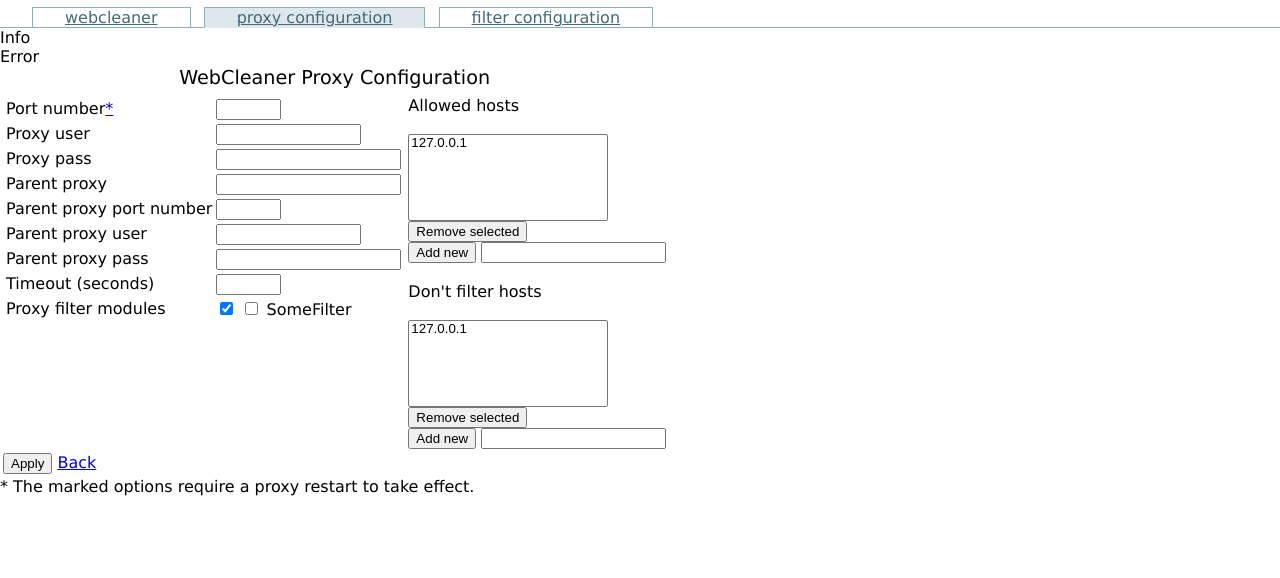
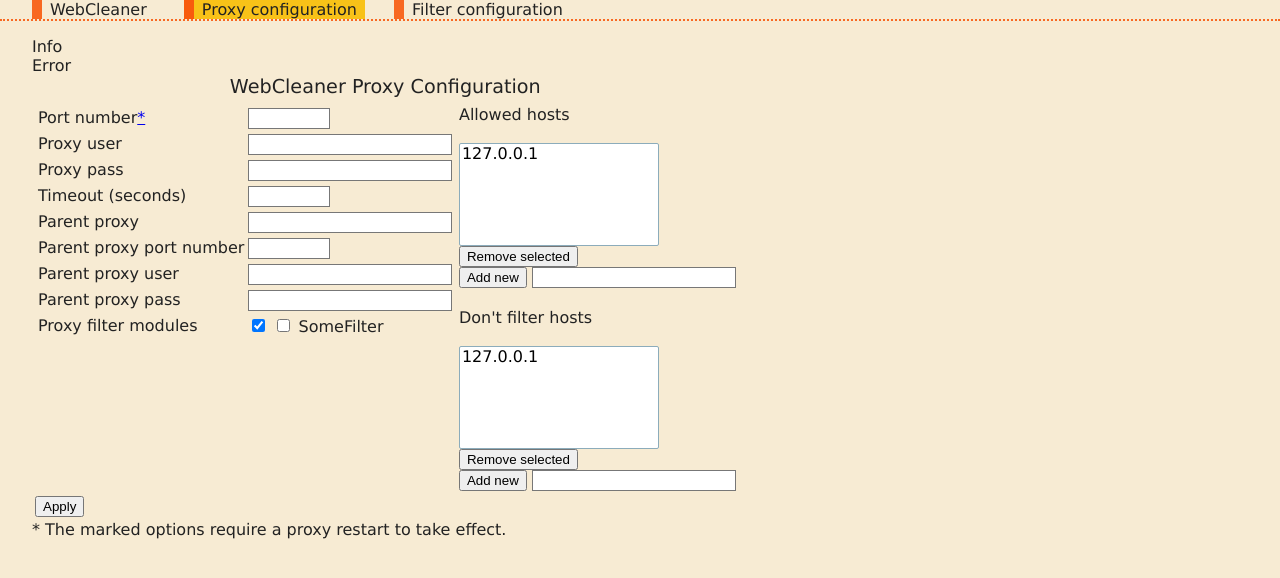
Before and after one commit to HomeRad/TorCleaner, a Python web app: template templates/classic/config.html in a window 1280 px wide. Shown: the top 578 px of the page. Run offline with Jinja, Linux system fonts and the light colour scheme; the template is opened without the code that fills it, so the values that code supplies are empty.

Commit message:
more layout stuff
git-svn-id: https://webcleaner.svn.sourceforge.net/svnroot/webcleaner/trunk/webcleaner2@1687 e058641e-7c0d-0410-ba67-d7ca6cf85b4a

```diff
--- a/templates/classic/config.html
+++ b/templates/classic/config.html
@@ -14,6 +14,7 @@
  tal:content="t_filterconf">Filter configuration</a>
 </div>
 
+<div class="content">
 <div tal:repeat="item info">
 <span tal:replace="item">Info</span>
 </div>
@@ -35,55 +36,55 @@
 <tr valign="top">
 <td><span tal:replace="port">Port number</span><a href="#restart">*</a></td>
 <td>
-  <input type="text" name="port" size="5" maxlength="5"
+  <input class="context" type="text" name="port" size="5" maxlength="5"
    tal:attributes="value config/strport">
 </td>
 </tr>
 <tr valign="top">
 <td><span tal:replace="proxyuser">Proxy user</span></td>
 <td>
-  <input type="text" name="proxyuser" size="15"
+  <input class="context" type="text" name="proxyuser" size="20"
    tal:attributes="value config/proxyuser">
 </td>
 </tr>
 <tr valign="top">
 <td><span tal:replace="proxypass">Proxy pass</span></td>
 <td>
-  <input type="password" name="proxypass" value="">
+  <input class="context" type="password" name="proxypass" value="" size="20">
+</td>
+</tr>
+<tr valign="top">
+<td><span tal:replace="timeout">Timeout (seconds)</span></td>
+<td>
+  <input class="context" type="text" name="timeout" value="" size="5" maxlength="5"
+   tal:attributes="value config/strtimeout">
 </td>
 </tr>
 <tr valign="top">
 <td><span tal:replace="parentproxy">Parent proxy</span></td>
 <td>
-  <input type="text" name="parentproxy" size="20"
+  <input class="context" type="text" name="parentproxy" size="20"
    tal:attributes="value config/parentproxy">
 </td>
 </tr>
 <tr valign="top">
 <td><span tal:replace="parentproxyport">Parent proxy port number</span></td>
 <td>
-  <input type="text" name="parentproxyport" size="5" maxlength="5"
+  <input class="context" type="text" name="parentproxyport" size="5" maxlength="5"
    tal:attributes="value config/strparentproxyport">
 </td>
 </tr>
 <tr valign="top">
 <td><span tal:replace="parentproxyuser">Parent proxy user</span></td>
 <td>
-  <input type="text" name="parentproxyuser" size="15"
+  <input class="context" type="text" name="parentproxyuser" size="20"
    tal:attributes="value config/parentproxyuser">
 </td>
 </tr>
 <tr valign="top">
 <td><span tal:replace="parentproxypass">Parent proxy pass</span></td>
 <td>
-  <input type="password" name="parentproxypass" value="">
-</td>
-</tr>
-<tr valign="top">
-<td><span tal:replace="timeout">Timeout (seconds)</span></td>
-<td>
-  <input type="text" name="timeout" value="" size="5" maxlength="5"
-   tal:attributes="value config/strtimeout">
+  <input class="context" type="password" name="parentproxypass" value="" size="20">
 </td>
 </tr>
 <tr valign="top">
@@ -110,7 +111,7 @@
 <br>
 <input type="submit" name="addallowed" value="Add new"
  tal:attributes="value add">
-<input type="text" name="newallowed" value="" size="20">
+<input class="context" type="text" name="newallowed" value="" size="20">
 
 <br><br>
 
@@ -126,19 +127,19 @@
 <br>
 <input type="submit" name="addnofilter" value="Add new"
  tal:attributes="value add">
-<input type="text" name="newnofilter" value="" size="20">
+<input class="context" type="text" name="newnofilter" value="" size="20">
 
 </td>
 </tr>
 <tr>
 <td colspan="2">
   <input type="submit" value="Apply" tal:attributes="value configapply">
-  <a href="/" tal:content="back">Back</a>
 </td>
 </tr>
 </table>
 </form>
 <a name="restart">*</a>
 The marked options require a proxy restart to take effect.
+</div>
 </body>
 </html>
--- a/templates/classic/index.html
+++ b/templates/classic/index.html
@@ -13,7 +13,7 @@
 <a href="filterconfig.html" class="plain"
  tal:content="t_filterconf">Filter configuration</a>
 </div>
-<div>
+<div class="content">
 Welcome to the wonderful world of WebCleaner, the land of lounge lizards.
 </div>
 </body>
--- a/templates/classic/wc.css
+++ b/templates/classic/wc.css
@@ -1,6 +1,6 @@
 body {
     font-family: Verdana, Helvetica, Arial, sans-serif;
-    background: White;
+    background: #f7ebd3;
     color: Black;
     margin: 0;
     padding: 0;
@@ -14,59 +14,78 @@ body {
     scrollbar-arrow-color: #436976;
 }
 
-
 div.tabs {
     /* Navigational Plone Tabs(tm), implemented by customizing the a tag - they are surprisingly elegant. The power of CSS runs strong in these :) */
     background: transparent;
     border-collapse: collapse;
-    border-bottom-color: #8CACBB;
-    border-bottom-style: solid;
-    border-bottom-width: 1px;
-    padding: 0.5em 0em 0em 2em;
+    border-bottom-width: 2px;
+    border-bottom-style: dotted;
+    border-bottom-color: #f86821;
+    padding: 0em 0em 0em 2em;
     white-space: nowrap;
 }
 
 div.tabs a {
     /* The normal, unselected tabs. They are all links */
     background: transparent;
-    border-color: #8CACBB;
-    border-width: 1px;
-    border-style: solid solid none solid;
-    color: #436976;
+    border-left-width: 10px;
+    border-left-style: solid;
+    border-left-color: #f86821;
+    color: #222222;
     font-weight: normal;
-    height: 1.2em;
-    margin-right: 0.5em;
-    padding: 0em 2em;
-    text-transform: lowercase;
+    /*height: 1.2em;*/
+    margin-right: 1.5em;
+    padding: 0em 0.5em;
+    text-decoration: none;
 }
 
 div.tabs a.selected {
     /* The selected tab. There's only one of this */
-    background: #DEE7EC;
-    border: 1px solid #8CACBB;
-    border-bottom: #DEE7EC 1px solid;
-    color: #436976;
+    background: #f8c218;
+    border-left-width: 10px;
+    border-left-style: solid;
+    border-left-color: #f85b0d;
+    color: #222222;
     font-weight: normal;
 }
 
 div.tabs a:hover {
-    background: #DEE7EC;
-    border-color: #8CACBB;
-    border-bottom-color: #DEE7EC;
-    color: #436976;
+    background: #f8c218;
+    border-color: #f85b0d;
+    color: black;
 }
 
+div.content {
+    /* the content container */
+    padding: 1em 2em 1em 2em;
+    color: #222222;
+}
+
+form {
+    border: none;
+    margin: 0;
+}
 
 input.context {
-    background-color: #8c0000;
-    color: #ffffff;
-    cursor: pointer;
-    font-family: Verdana, Helvetica, Arial, sans-serif;
-    font-size: 10pt;
-    margin: 0;
-    padding: 1px 4px 1px 4px;
-    border-top: 1px solid #d58686;
-    border-left: 1px solid #d58686;
-    border-right: 1px solid #2c0000;
-    border-bottom: 1px solid #2c0000;
+    font: 100% Verdana, Helvetica, Arial, sans-serif;
+    border: 1px solid #777777;
+    color: black;
+    background-color: white;
+    vertical-align: middle;
+    margin-bottom: 1px; /* IE bug fix */
+    padding: 0 0 0 0.1em;
 }
+
+textarea {
+    border: 1px solid #8cacbb;
+    color: Black;
+    background-color: white;
+    width: 88%;
+    padding: 0.1em;
+}
+
+select {
+    font: 100% Verdana, Helvetica, Arial, sans-serif;
+    border: 1px solid #8cacbb;
+    vertical-align: top;
+}
```
Also changed, not shown: templates/classic/filterconfig.html (+7 -4 lines).
